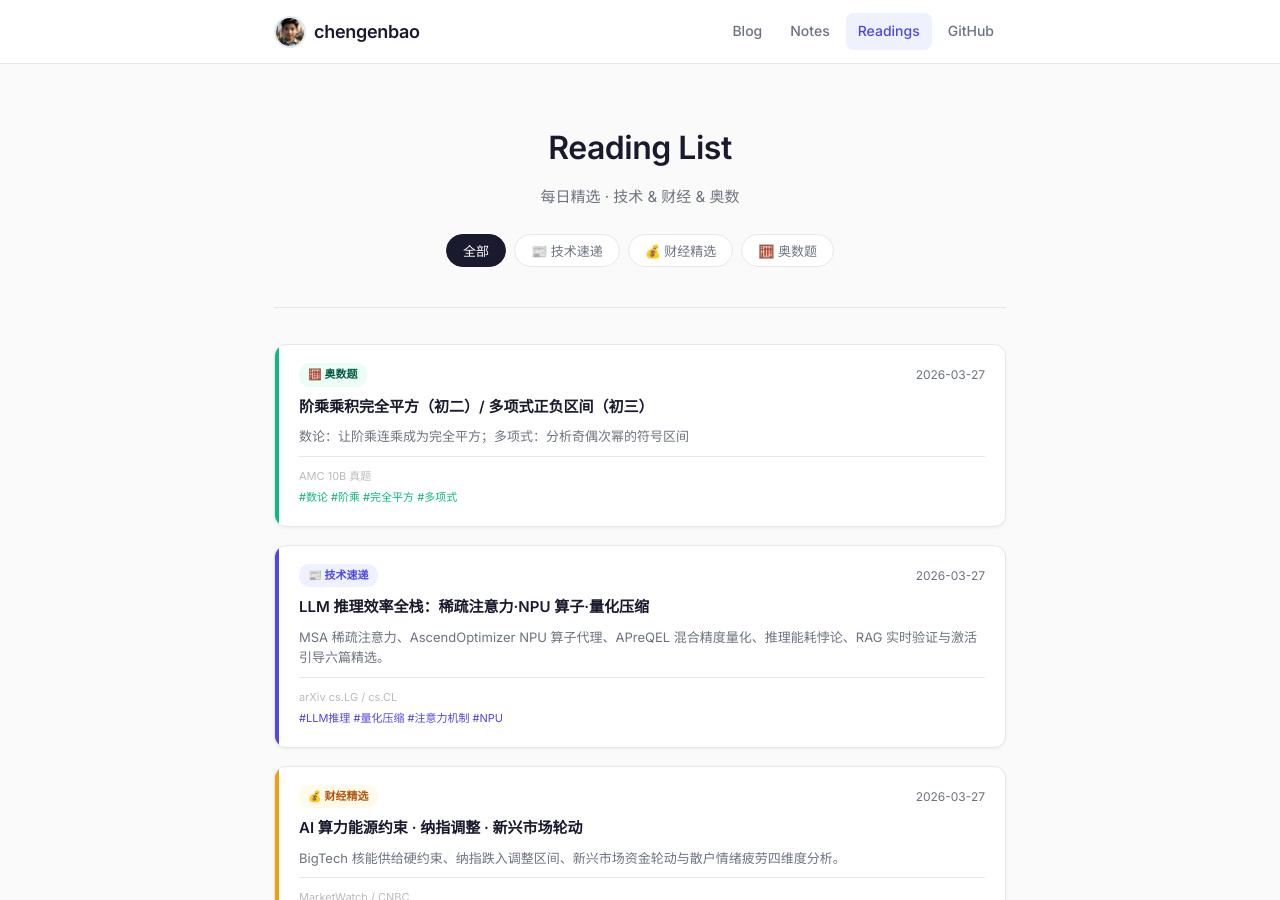
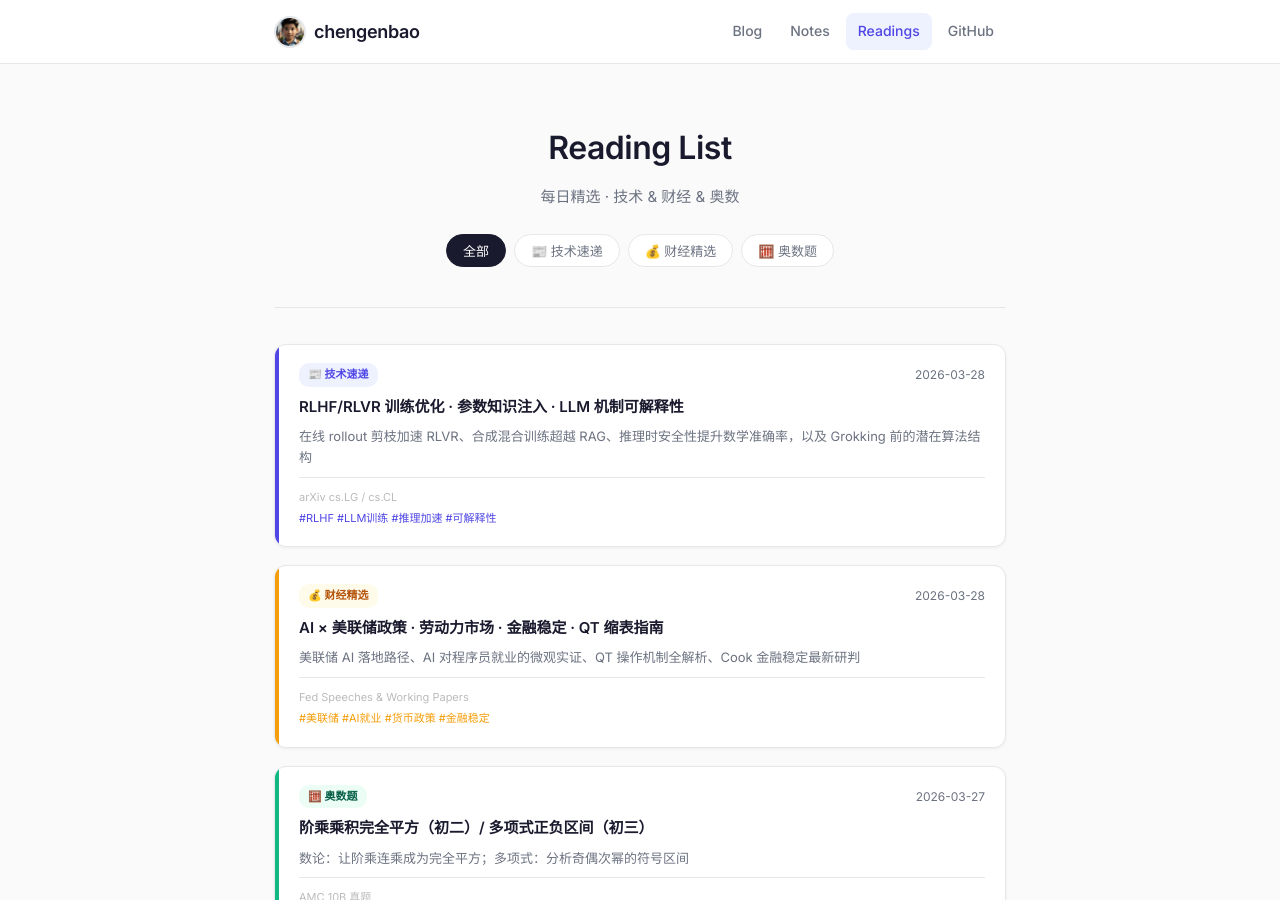
Before and after one commit to chengenbao/chengenbao.github.io, a Jekyll site: the page built from reading-list/index.md, in a window 1280 px wide and 900 px high. Built offline with Jekyll 4.4.1, drawn with Linux system fonts in a browser that asks for light colours.

Commit message:
reading list: add 2026-03-28 cards

```diff
--- a/reading-list/index.md
+++ b/reading-list/index.md
@@ -18,6 +18,37 @@ permalink: /reading-list/
   </div>
 
   <div class="rl-grid">
+<a class="rl-card tech" href="/reading-list/2026-03-28-tech-daily/">
+  <div class="rl-accent"></div>
+  <div class="rl-body">
+    <div class="rl-top">
+      <span class="rl-badge tech">📰 技术速递</span>
+      <time>2026-03-28</time>
+    </div>
+    <h2>RLHF/RLVR 训练优化 · 参数知识注入 · LLM 机制可解释性</h2>
+    <p>在线 rollout 剪枝加速 RLVR、合成混合训练超越 RAG、推理时安全性提升数学准确率，以及 Grokking 前的潜在算法结构</p>
+    <div class="rl-meta">
+      <span class="rl-source">arXiv cs.LG / cs.CL</span>
+      <span class="rl-tags">#RLHF #LLM训练 #推理加速 #可解释性</span>
+    </div>
+  </div>
+</a>
+<a class="rl-card finance" href="/reading-list/2026-03-28-finance-daily/">
+  <div class="rl-accent"></div>
+  <div class="rl-body">
+    <div class="rl-top">
+      <span class="rl-badge finance">💰 财经精选</span>
+      <time>2026-03-28</time>
+    </div>
+    <h2>AI × 美联储政策 · 劳动力市场 · 金融稳定 · QT 缩表指南</h2>
+    <p>美联储 AI 落地路径、AI 对程序员就业的微观实证、QT 操作机制全解析、Cook 金融稳定最新研判</p>
+    <div class="rl-meta">
+      <span class="rl-source">Fed Speeches & Working Papers</span>
+      <span class="rl-tags">#美联储 #AI就业 #货币政策 #金融稳定</span>
+    </div>
+  </div>
+</a>
+
 <a class="rl-card math" href="/reading-list/2026-03-27-math/">
   <div class="rl-accent"></div>
   <div class="rl-body">
```
